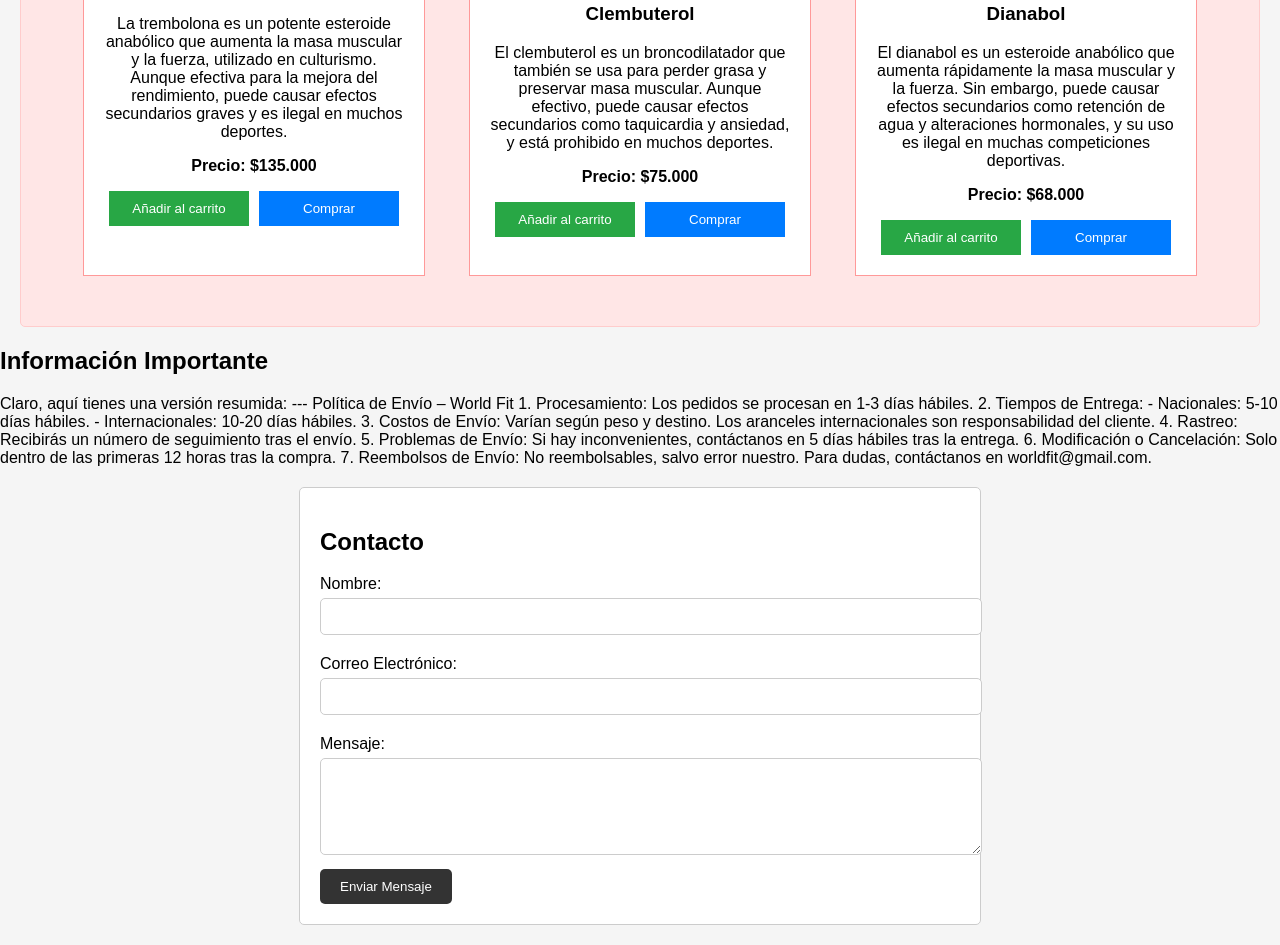
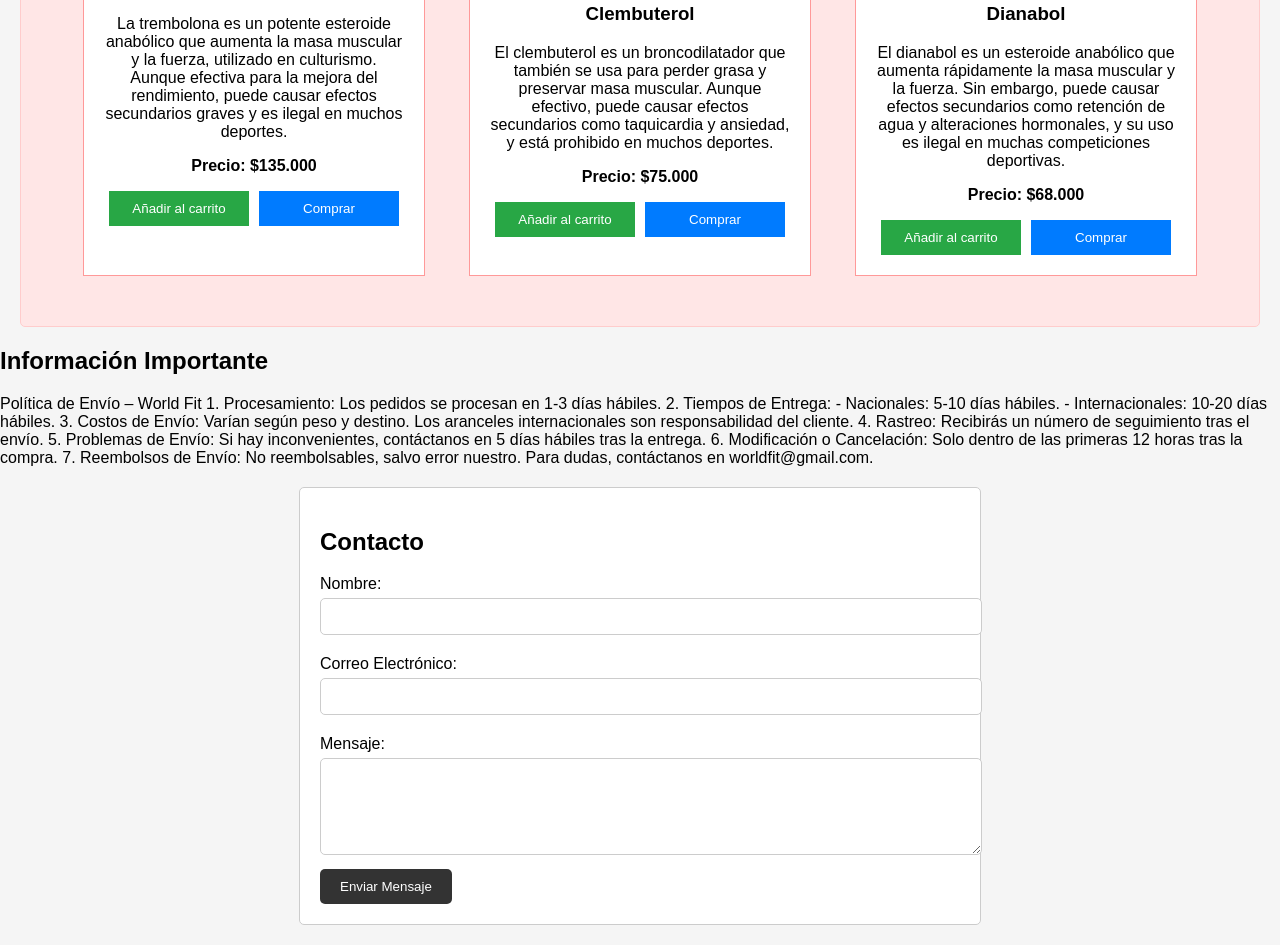
Before and after one commit to GonzaNaza/GonzaNaza.github.io, a plain HTML site: page index.html in a window 1280 px wide. Shown: the part 2977-3922 px from the top of the page. Drawn offline with Linux system fonts and the light colour scheme.

Commit message:
Update index.html

```diff
--- a/index.html
+++ b/index.html
@@ -345,11 +345,7 @@ El dianabol es un esteroide anabólico que aumenta rápidamente la masa muscular
 <!-- Sección de información -->
 <section class="info-section">
     <h2>Información Importante</h2>
-    <p>Claro, aquí tienes una versión resumida:
-
----
-
-Política de Envío – World Fit
+    <p>Política de Envío – World Fit
 
 1. Procesamiento: Los pedidos se procesan en 1-3 días hábiles.
 
```
